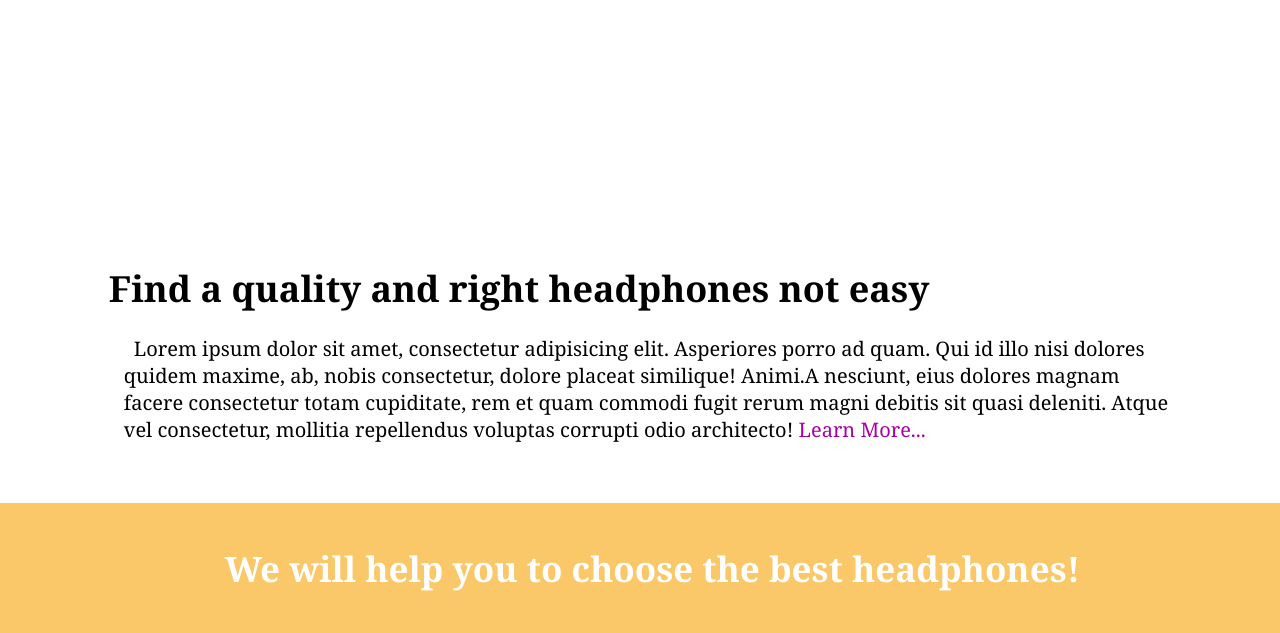
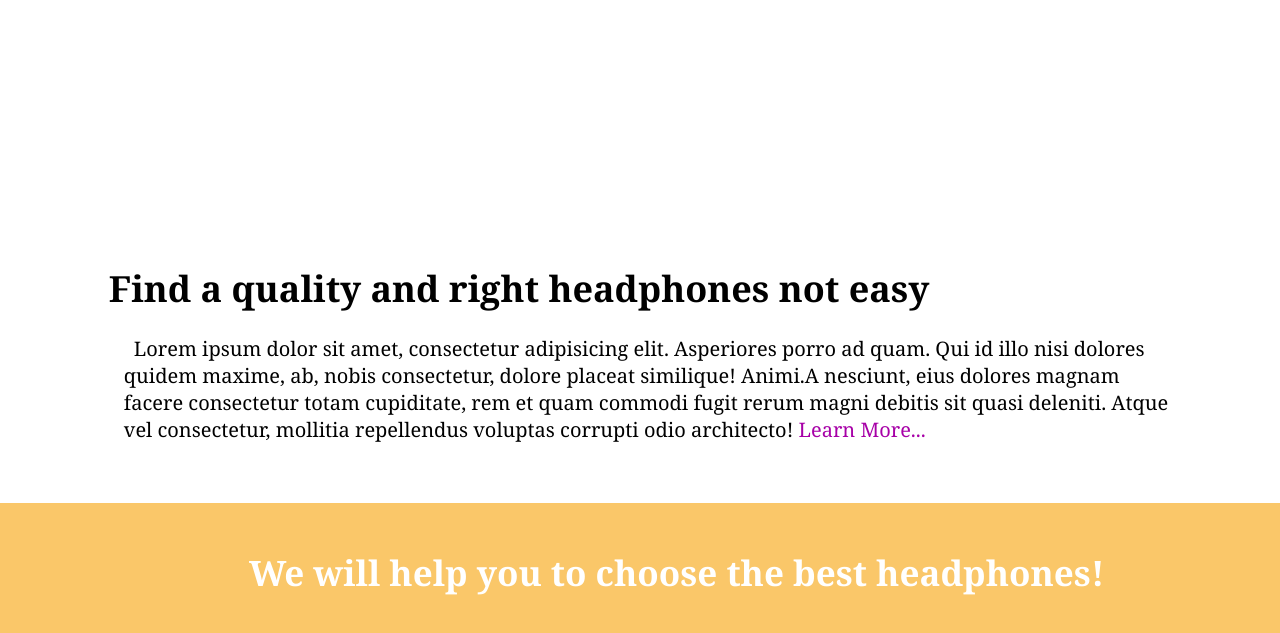
Before and after one commit to ZaryabSoomro/session-3, a plain HTML site: page index.html in a window 1280 px wide. Shown: the part 597-1230 px from the top of the page. Drawn offline with Linux system fonts and the light colour scheme.

Commit message:
updated css

```diff
--- a/style.css
+++ b/style.css
@@ -80,15 +80,15 @@ a:hover{
     width: 100%;
     height: 130px;
     background-color: #FAC769;
-    display: flex;
+    /* display: flex; */
     justify-content: center;
     align-items: center;
+    position: relative;
 }
 .content3{
-    /* position: relative;
+    position: absolute;
     top: 35%;
     left: 17.5%;
-     */
      color: white;
 }
 b{
```
